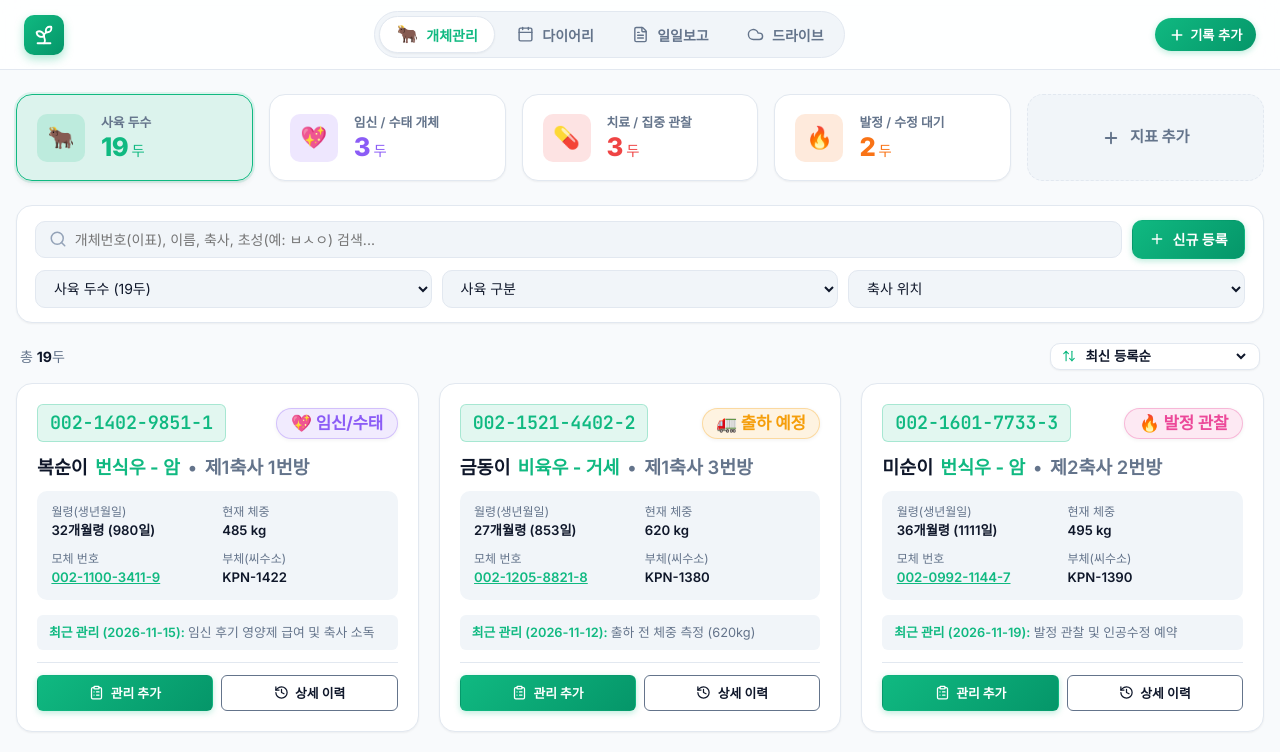
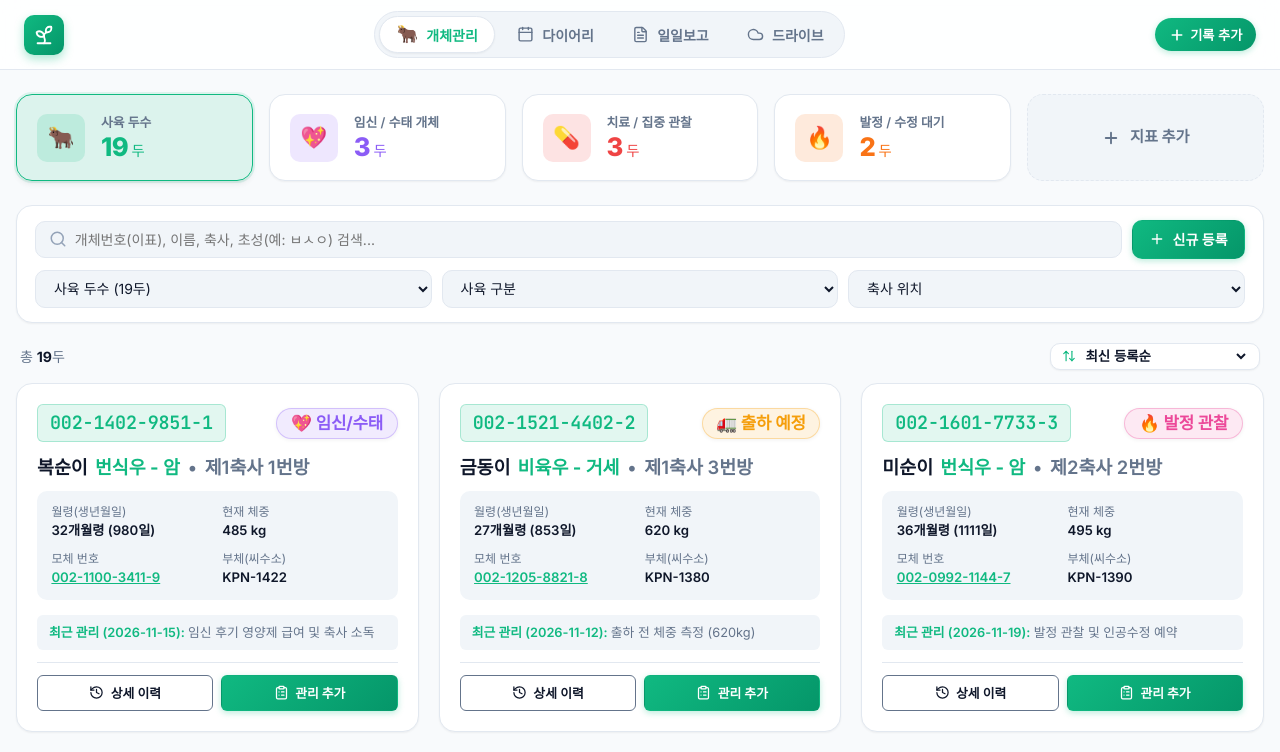
Before and after one commit to sysmedic/happy-farm, a React (Vite) app: page / in a window 1280 px wide. Shown: the top 752 px of the page. Built offline with nearby package versions, Linux system fonts and the light colour scheme; a web font is replaced by a local one.

Commit message:
style(entity): 개체 카드 액션 버튼 순서를 [상세 이력] (좌) - [관리 추가] (우)로 변경

```diff
--- a/src/components/entities/EntityList.jsx
+++ b/src/components/entities/EntityList.jsx
@@ -697,18 +697,8 @@ export default function EntityList({
                 </div>
 
                 {/* 액션 버튼 그룹 */}
-                {/* 액션 버튼 그룹: 관리 추가 & 상세 이력 2개로 큼직하고 안전하게 배치 */}
+                {/* 액션 버튼 그룹: 상세 이력(좌) & 관리 추가(우) 배치 */}
                 <div className="entity-card-actions">
-                  <button
-                    className={`btn ${isHistory ? 'btn-secondary' : 'btn-primary'} btn-sm`}
-                    onClick={() => onOpenCareLogModal(entity)}
-                    title={isShipped ? "출하 완료된 개체 (과거 이력 추가)" : isDeceased ? "폐사/도태된 개체 (과거 이력 추가)" : "이 개체에 관리 기록 추가"}
-                    style={{ flex: 1, height: '36px', fontWeight: 700, gap: '0.4rem' }}
-                  >
-                    <ClipboardList size={15} />
-                    <span>{isHistory ? '이력 추가' : '관리 추가'}</span>
-                  </button>
-
                   <button
                     className="btn btn-outline btn-sm"
                     onClick={() => onOpenEntityDetail(entity.tagNumber)}
@@ -726,6 +716,16 @@ export default function EntityList({
                     <History size={15} />
                     <span>상세 이력</span>
                   </button>
+
+                  <button
+                    className={`btn ${isHistory ? 'btn-secondary' : 'btn-primary'} btn-sm`}
+                    onClick={() => onOpenCareLogModal(entity)}
+                    title={isShipped ? "출하 완료된 개체 (과거 이력 추가)" : isDeceased ? "폐사/도태된 개체 (과거 이력 추가)" : "이 개체에 관리 기록 추가"}
+                    style={{ flex: 1, height: '36px', fontWeight: 700, gap: '0.4rem' }}
+                  >
+                    <ClipboardList size={15} />
+                    <span>{isHistory ? '이력 추가' : '관리 추가'}</span>
+                  </button>
                 </div>
               </div>
             );
```
